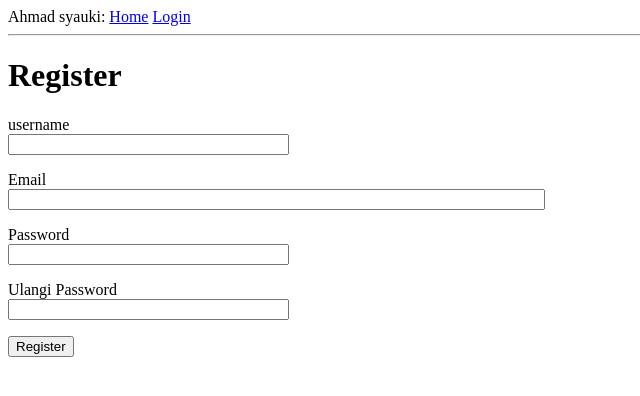
After one commit to uky-syauki/microblog, a Flask app: template app/templates/register.html in a window 1280 px wide. The commit adds this page. Shown: the top 396 px of the page, without its empty margins (0-640 px from the left). Run offline with Flask 2, Linux system fonts and the light colour scheme; the template is opened without the code that fills it: values that come from a table or form of the project are taken from there, others are empty.

Commit message:
add form register user

```diff
--- a/app/forms.py
+++ b/app/forms.py
@@ -1,9 +1,28 @@
 from flask_wtf import FlaskForm
 from wtforms import StringField, PasswordField, BooleanField, SubmitField
-from wtforms.validators import DataRequired
+from wtforms.validators import DataRequired, ValidationError, Email, EqualTo
+from app.models import User
 
 class LoginForm(FlaskForm):
 	username = StringField('Username', validators=[DataRequired()])
 	password = PasswordField('Password', validators=[DataRequired()])
 	remember_me = BooleanField('Remember Me')
 	submit = SubmitField('Sign In')
+
+
+class RegistrationForm(FlaskForm):
+	username = StringField('username', validators=[DataRequired()])
+	email = StringField('Email', validators=[DataRequired(), Email()])
+	password = PasswordField('Password', validators=[DataRequired()])
+	password2 = PasswordField('Ulangi Password', validators=[DataRequired(), EqualTo('password')])
+	submit = SubmitField('Register')
+
+	def validate_username(self, username):
+		user = User.query.filter_by(username=username.data).first()
+		if user is not None:
+			raise ValidationError('Username sudah digunakan, gunakan Username yang lain.')
+
+	def validate_email(self, email):
+		user = User.query.filter_by(email=email.data).first()
+		if user is not None:
+			raise ValidationError('Email sudah terdaftar, gunakan email lain.')
--- a/app/routes.py
+++ b/app/routes.py
@@ -1,3 +1,5 @@
+from app import db
+from app.forms import RegistrationForm
 from flask import render_template, flash, redirect, url_for, request
 from app import app
 from app.forms import LoginForm
@@ -10,7 +12,7 @@ from werkzeug.urls import url_parse
 @login_required
 def index():
 	user = {'username':'Ahmad Syauki'}
-	post = [
+	posts = [
 	{
 		'author':{'username': 'Jhon'},
 		'body':'Beautful day in Makassar!'
@@ -20,13 +22,13 @@ def index():
 		'body':'The Avengers movie was so cool!'
 	}
 	]
-	return render_template('index.html', title="Index",user=user,post=post)
+	return render_template('index.html', title="Home Page",posts=posts)
 
 
 @app.route('/login', methods=['GET', 'POST'])
 def login():
 	if current_user.is_authenticated:
-		return redirect(url_for('index')
+		return redirect(url_for('index'))
 	form = LoginForm()
 	if form.validate_on_submit():
 		user = User.query.filter_by(username=form.username.data).first()
@@ -45,3 +47,18 @@ def login():
 def logout():
 	logout_user()
 	return redirect(url_for('index'))
+
+
+@app.route('/register', methods=['GET', 'POST'])
+def register():
+	if current_user.is_authenticated:
+		return redirect(url_for('index'))
+	form = RegistrationForm()
+	if form.validate_on_submit():
+		user = User(username=form.username.data, email=form.email.data)
+		user.set_password(form.password.data)
+		db.session.add(user)
+		db.session.commit()
+		flash('Selamat pendaftaran berhasil!')
+		return redirect(url_for('login'))
+	return render_template('register.html', title='Register', form=form)
--- a/app/templates/index.html
+++ b/app/templates/index.html
@@ -1,7 +1,7 @@
 {% extends "base.html" %}
 
 {% block content %}
-	<h1>Hi, {{ user.username }}!</h1>
+	<h1>Hi, {{ current_user.username }}!</h1>
 	{% for post in post %}
 	<div><p>{{ post.author.username }} says: <b>{{ post.body }}</b></p></div>
 	{% endfor %}
--- a/app/templates/login.html
+++ b/app/templates/login.html
@@ -20,5 +20,6 @@
 		</p>
 		<p>{{ form.remember_me() }} {{form.remember_me.label }}</p>
 		<p>{{ form.submit() }}</p>
+		<p>Pengguna Baru?<a href="{{ url_for('register') }}">Pencet untuk register!</a></p>
 	</form>
 {% endblock %}
--- /dev/null
+++ b/app/templates/register.html
@@ -0,0 +1,37 @@
+{% extends "base.html" %}
+
+{% block content %}
+	<h1>Register</h1>
+	<form action="" method="post">
+		{{ form.hidden_tag() }}
+		<p>
+			{{ form.username.label }}<br>
+			{{ form.username(size=32) }}<br>
+			{% for error in form.username.errors %}
+			<span style='color: red;'>[{{ error }}]</span>
+			{% endfor %}
+		</p>
+		<p>
+			{{ form.email.label }}<br>
+			{{ form.email(size=64) }}<br>
+			{% for error in form.email.errors %}
+			<span style='color: red;'>[{{ error }}]</span>
+			{% endfor %}
+		</p>
+		<p>
+			{{ form.password.label }}<br>
+			{{ form.password(size=32) }}<br>
+			{% for error in form.password.errors %}
+			<span style='color: red;'>[{{ error }}]</span>
+			{% endfor %}
+		</p>
+		<p>
+			{{ form.password2.label }}<br>
+			{{ form.password2(size=32) }}<br>
+			{% for error in form.password2.errors %}
+			<span style='color: red;'>[{{ error }}]</span>
+			{% endfor %}
+		</p>
+		<p>{{ form.submit() }}</p>
+	</form>
+{% endblock %}
```
Also changed, not shown: app.db.
